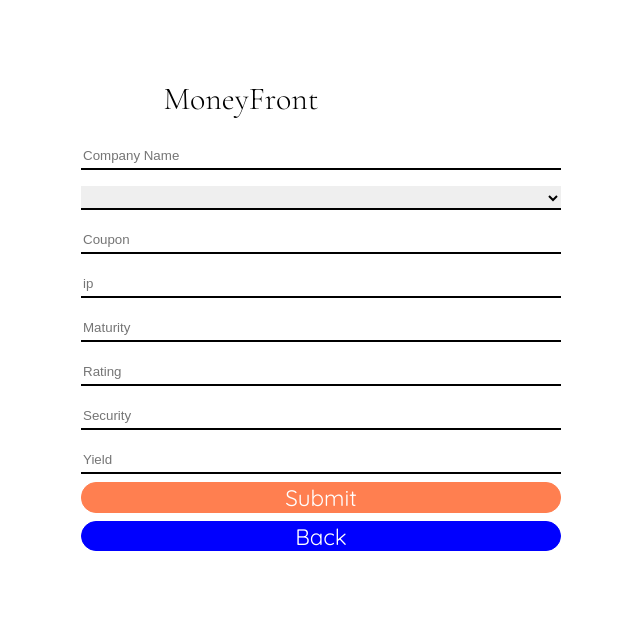
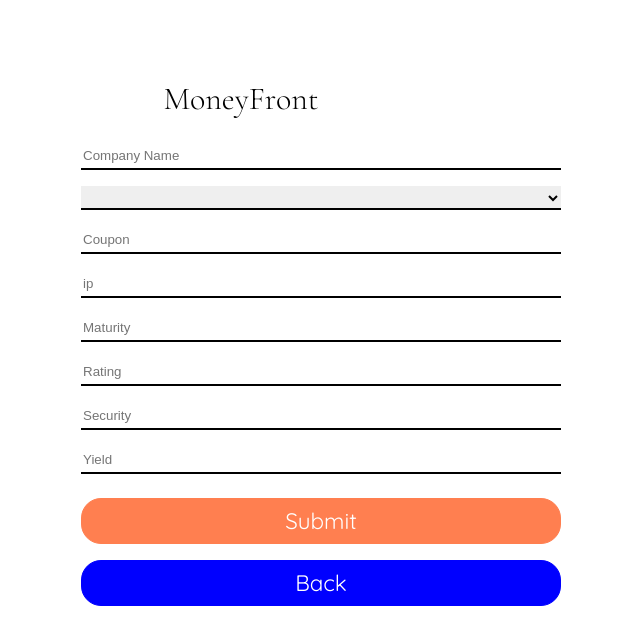
Before and after one commit to ram-9047/money-front, a React (Create React App) app: page /add in a window 1280 px wide. Shown: the top 644 px of the page, without its empty margins (399-1039 px from the left). Built offline with nearby package versions, Linux system fonts and the light colour scheme.

Commit message:
add button css changes

```diff
--- a/src/Assets/Stylesheet/AddData.css
+++ b/src/Assets/Stylesheet/AddData.css
@@ -26,17 +26,20 @@
 .submit-btn,
 .back-btn {
   font-size: 1.4rem;
-  height: 1.9rem;
+  margin-top: 1rem;
+  padding: 0.5rem 0;
   background: coral;
   border: 1px solid coral;
-  border-radius: 15px;
+  border-radius: 20px;
+  cursor: pointer;
   color: white;
   font-family: "Quicksand", sans-serif;
 }
 .back-btn {
   width: 30rem;
   margin-left: 30rem;
-  margin-top: 0.5rem;
+  padding: 0.5rem 0;
+  margin-top: 1rem;
   outline: none;
   background-color: blue;
   color: white;
--- a/src/Assets/Stylesheet/AllBond.css
+++ b/src/Assets/Stylesheet/AllBond.css
@@ -13,11 +13,14 @@
 .add-bond {
   font-size: 1.2rem;
   border: 1px solid blue;
+  padding: 0.5rem 0.8rem;
   background-color: blue;
   color: white;
-  border-radius: 0.8rem;
+  border-radius: 1.2rem;
   text-decoration: none;
   font-family: "Quicksand", sans-serif;
+  outline: none;
+  cursor: pointer;
 }
 .add-bond:hover {
   color: blue;
```
